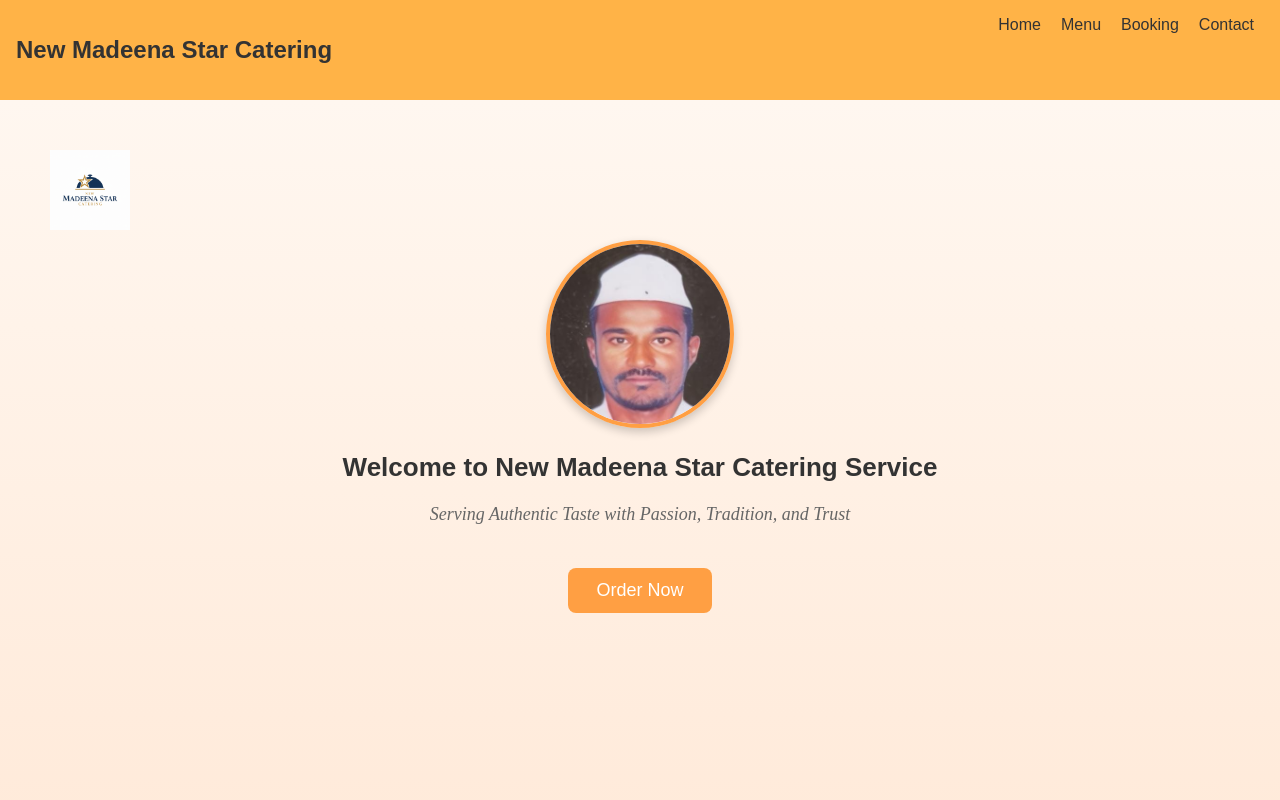
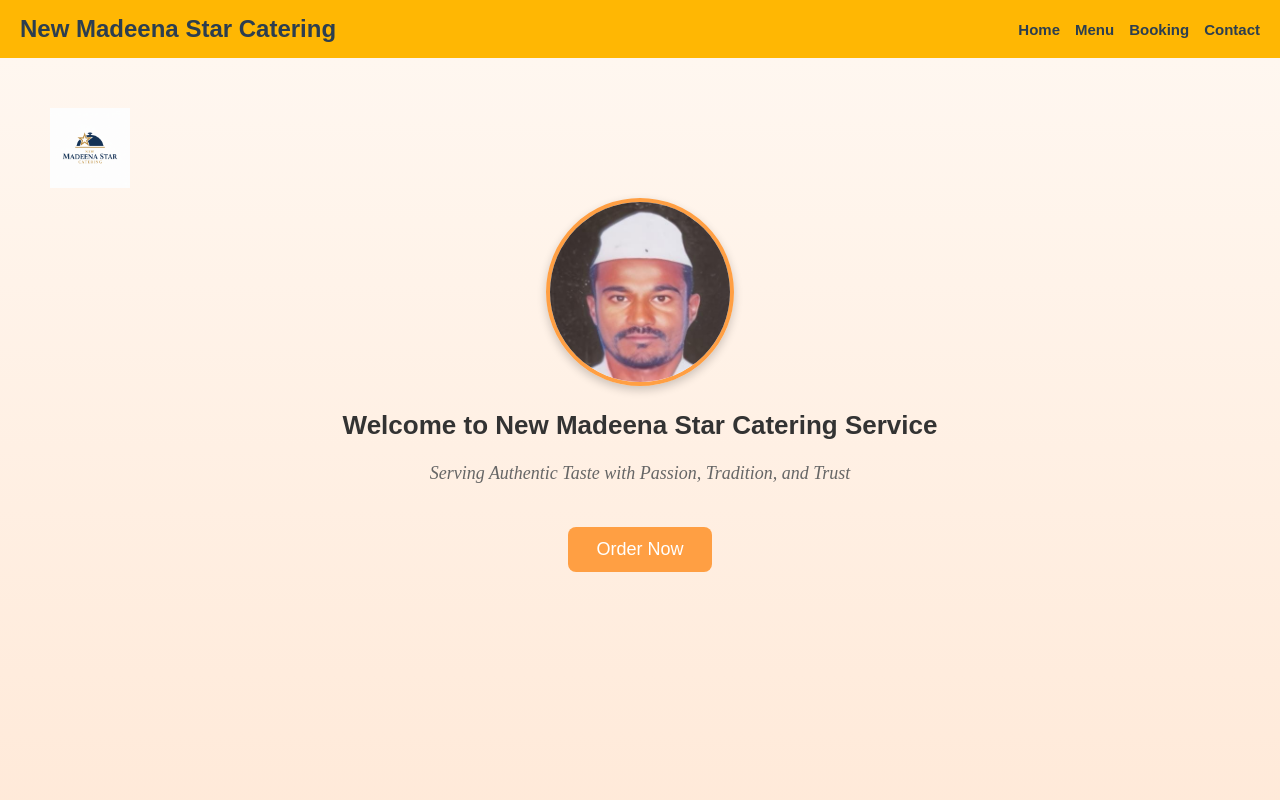
Before and after one commit to Nayeem036/new-madeena-frontend, a React (Create React App) app: page / in a window 1280 px wide. Shown: the top 800 px of the page. Built offline with nearby package versions, Linux system fonts and the light colour scheme.

Commit message:
New Commit

```diff
--- a/src/components/Navbar.js
+++ b/src/components/Navbar.js
@@ -3,16 +3,48 @@ import { Link } from "react-router-dom";
 
 function Navbar() {
   return (
-    <nav className="navbar">
-      <h2 className="logo">New Madeena Star Catering</h2>
-      <div className="links">
-        <Link to="/">Home</Link>
-        <Link to="/menu">Menu</Link>
-        <Link to="/booking">Booking</Link>
-        <Link to="/contact">Contact</Link>
+    <nav style={styles.navbar}>
+      <h2 style={styles.logo}>New Madeena Star Catering</h2>
+      <div style={styles.links}>
+        <Link to="/" style={styles.link}>Home</Link>
+        <Link to="/menu" style={styles.link}>Menu</Link>
+        <Link to="/booking" style={styles.link}>Booking</Link>
+        <Link to="/contact" style={styles.link}>Contact</Link>
       </div>
     </nav>
   );
 }
 
+const styles = {
+  navbar: {
+    display: "flex",
+    justifyContent: "space-between",
+    alignItems: "center",
+    flexWrap: "wrap",
+    backgroundColor: "#ffb703",
+    padding: "15px 20px",
+    width: "100%",
+    boxSizing: "border-box",
+    gap: "10px"
+  },
+  logo: {
+    fontSize: "clamp(16px, 4vw, 24px)",
+    margin: 0,
+    color: "#2C3E50",
+    fontWeight: "700"
+  },
+  links: {
+    display: "flex",
+    gap: "15px",
+    flexWrap: "wrap",
+    justifyContent: "center"
+  },
+  link: {
+    textDecoration: "none",
+    color: "#2C3E50",
+    fontWeight: "600",
+    fontSize: "15px"
+  }
+};
+
 export default Navbar;
```
